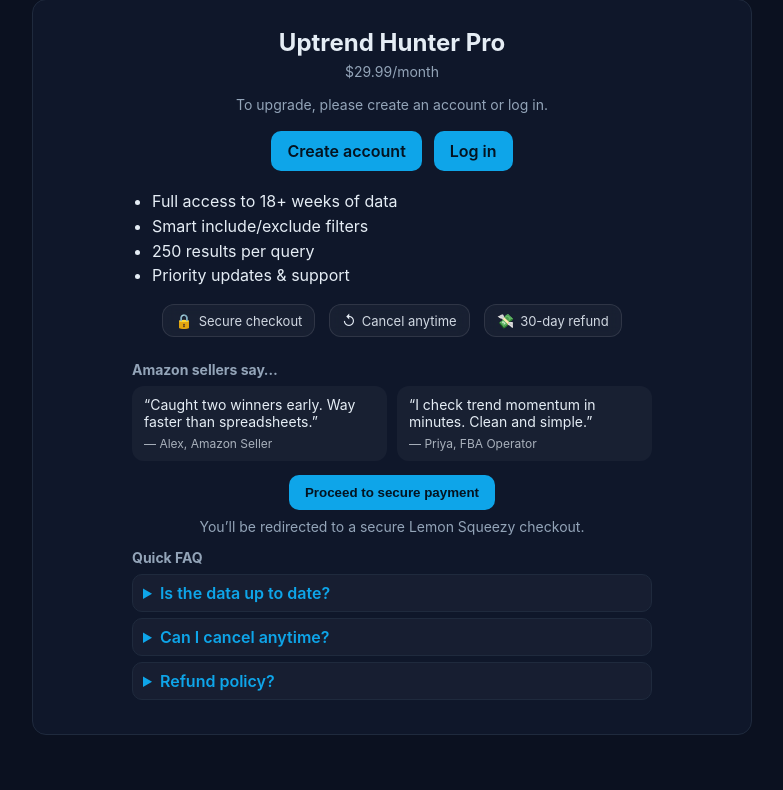
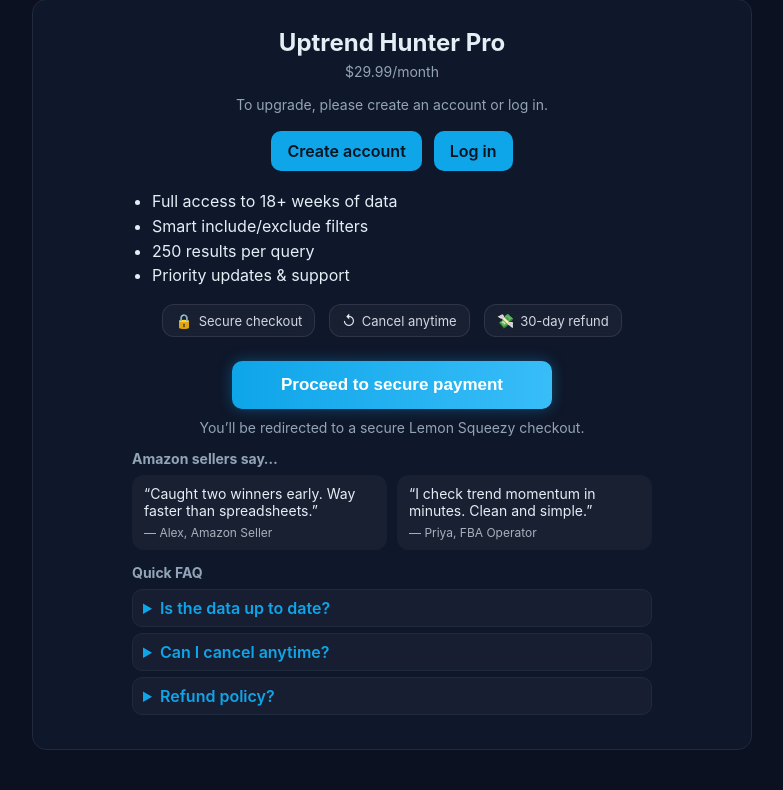
Before and after one commit to coskunforex/amazon-trend-web, a Flask app: page /checkout in a window 1280 px wide. Shown: the part 165-955 px from the top of the page, without its empty margins (248-1031 px from the left). Before the commit the page ends 900 px from the top, so only its background shows below. Run offline with Flask 3, Linux system fonts and the light colour scheme; parts of the project's set-up code (start-up, migrations or seed data) failed here and were passed over.

Commit message:
Add premium CTA button style only for checkout page

```diff
--- a/app/web/templates/checkout.html
+++ b/app/web/templates/checkout.html
@@ -84,6 +84,40 @@
 
 </div>
 
+<style>
+  .checkout-pro-btn {
+    background: linear-gradient(90deg, #0ea5e9, #38bdf8);
+    padding: 14px 28px;
+    color: #fff;
+    font-size: 17px;
+    font-weight: 600;
+    border: none;
+    border-radius: 10px;
+    cursor: pointer;
+    width: 100%;
+    max-width: 320px;
+    box-shadow: 0 0 14px rgba(14,165,233,0.35);
+    transition: all 0.25s ease;
+  }
+
+  .checkout-pro-btn:hover {
+    transform: translateY(-2px) scale(1.02);
+    box-shadow: 0 0 22px rgba(14,165,233,0.6);
+    background: linear-gradient(90deg, #38bdf8, #0ea5e9);
+  }
+</style>
+
+
+<form method="post" action="/checkout/start" style="margin-top:16px;">
+  <button class="checkout-pro-btn" type="submit">Proceed to secure payment</button>
+</form>
+
+{% if error %}
+  <p style="color:#ff8383; margin-top:14px;">{{ error }}</p>
+{% endif %}
+
+<p class="muted" style="margin-top:10px;">You’ll be redirected to a secure Lemon Squeezy checkout.</p>
+
 
 <!-- MINI SOCIAL PROOF -->
 <div style="max-width:520px; margin:8px auto 14px; text-align:left;">
@@ -100,13 +134,6 @@
   </div>
 </div>
 
-<form method="post" action="/checkout/start" style="margin-top:12px;">
-          <button class="btn" type="submit">Proceed to secure payment</button>
-        </form>
-        {% if error %}
-          <p style="color:#ff8383; margin-top:12px;">{{ error }}</p>
-        {% endif %}
-        <p class="muted" style="margin-top:8px;">You’ll be redirected to a secure Lemon Squeezy checkout.</p>
 
 <!-- MINI FAQ -->
 <div style="max-width:520px; margin:10px auto 6px; text-align:left;">
```
